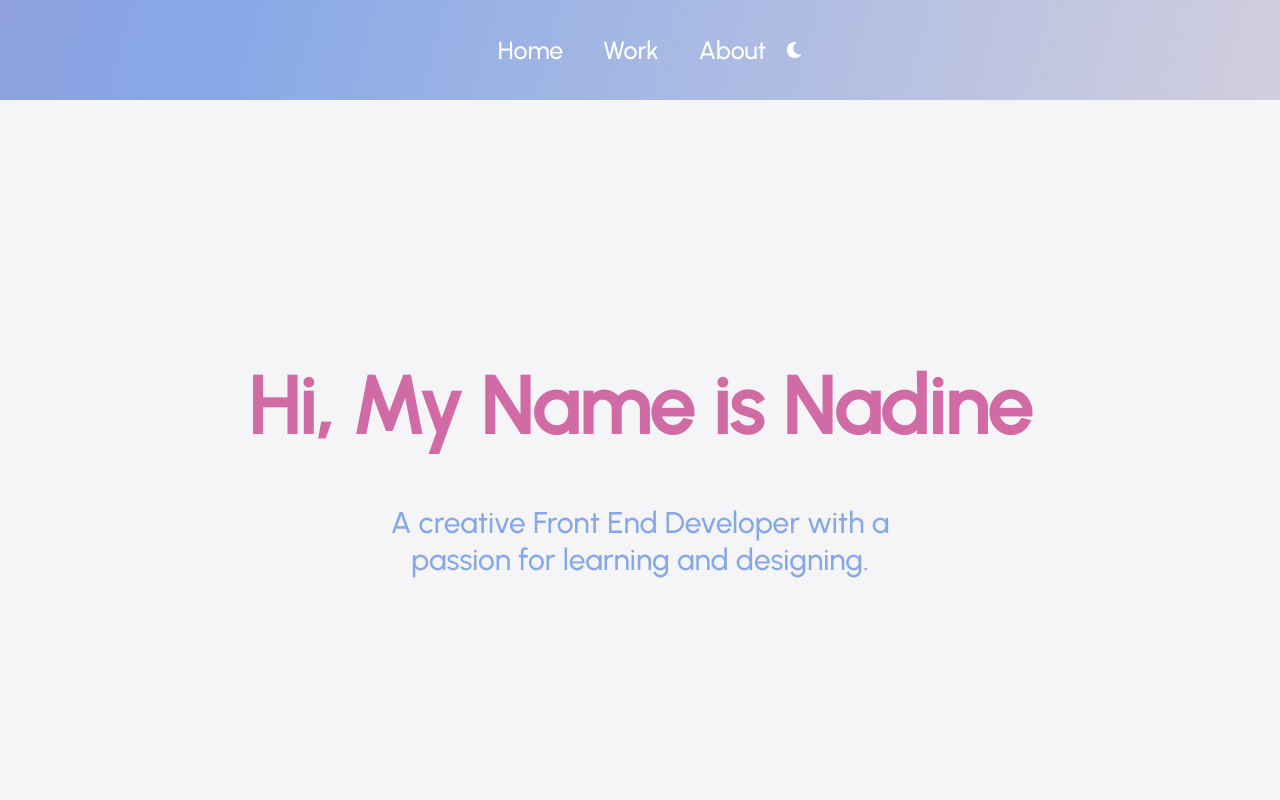
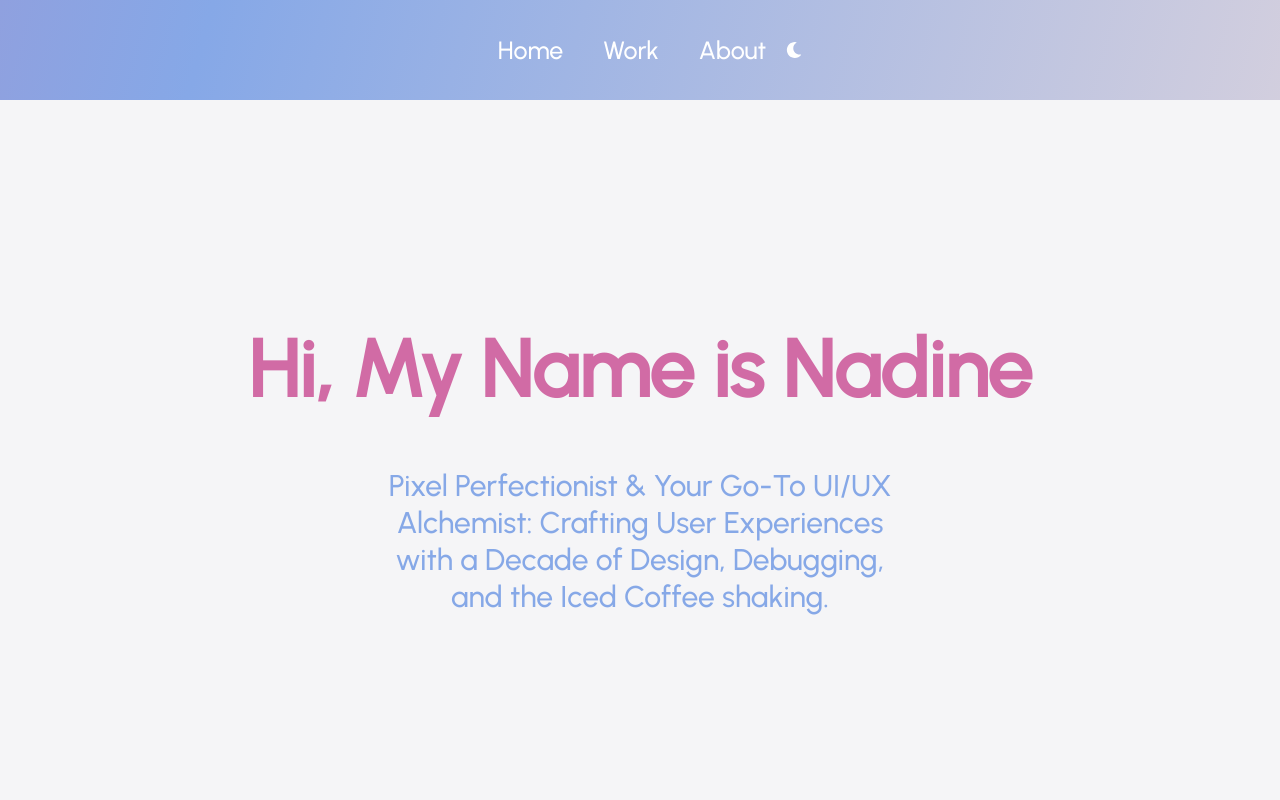
Before and after one commit to nadin3amanda/nadine-portfolio, a React (Create React App) app: page / in a window 1280 px wide. Shown: the top 800 px of the page. Built offline with nearby package versions, Linux system fonts and the light colour scheme; a web font is replaced by a local one.

Commit message:
all past changes + new (added font and change headline)

```diff
--- a/src/pages/Home.js
+++ b/src/pages/Home.js
@@ -1,26 +1,26 @@
 import React from "react";
-import "../styles/Home.css";
 import {
-  FaReact,
+  FaApple,
+  FaBootstrap,
+  FaCode,
+  FaCss3,
+  FaElementor,
+  FaGit,
+  FaGithub,
   FaHtml5,
-  FaCss3,
-  FaSass,
   FaJs,
   FaNodeJs,
   FaNpm,
-  FaGit,
-  FaGithub,
-  FaCode,
+  FaReact,
+  FaSass,
+  FaTerminal,
+  FaTrello,
+  FaWindows,
   FaWordpress,
-  FaWindows,
-  FaApple,
-  FaElementor,
   FaYarn,
-  FaTrello,
-  FaTerminal,
-  FaBootstrap,
 } from "react-icons/fa";
 import { useTheme } from "../components/ThemeProvider";
+import "../styles/Home.css";
 
 function Home() {
   const { theme } = useTheme();
@@ -36,8 +36,9 @@ function Home() {
           <h2> Hi, My Name is Nadine</h2>
           <div className="prompt">
             <p>
-              A creative Front End Developer with a passion for learning and
-              designing.
+              Pixel Perfectionist & Your Go-To UI/UX Alchemist: Crafting User
+              Experiences with a Decade of Design, Debugging, and the Iced
+              Coffee shaking.
             </p>
           </div>
         </div>
--- a/src/styles/Home.css
+++ b/src/styles/Home.css
@@ -1,5 +1,5 @@
 @import url("https://fonts.googleapis.com/css2?family=Modak&family=Urbanist:wght@500&display=swap");
-
+@import url("https://fonts.googleapis.com/css2?family=VT323&display=swap");
 .home {
   width: 100%;
   align-items: center;
```
